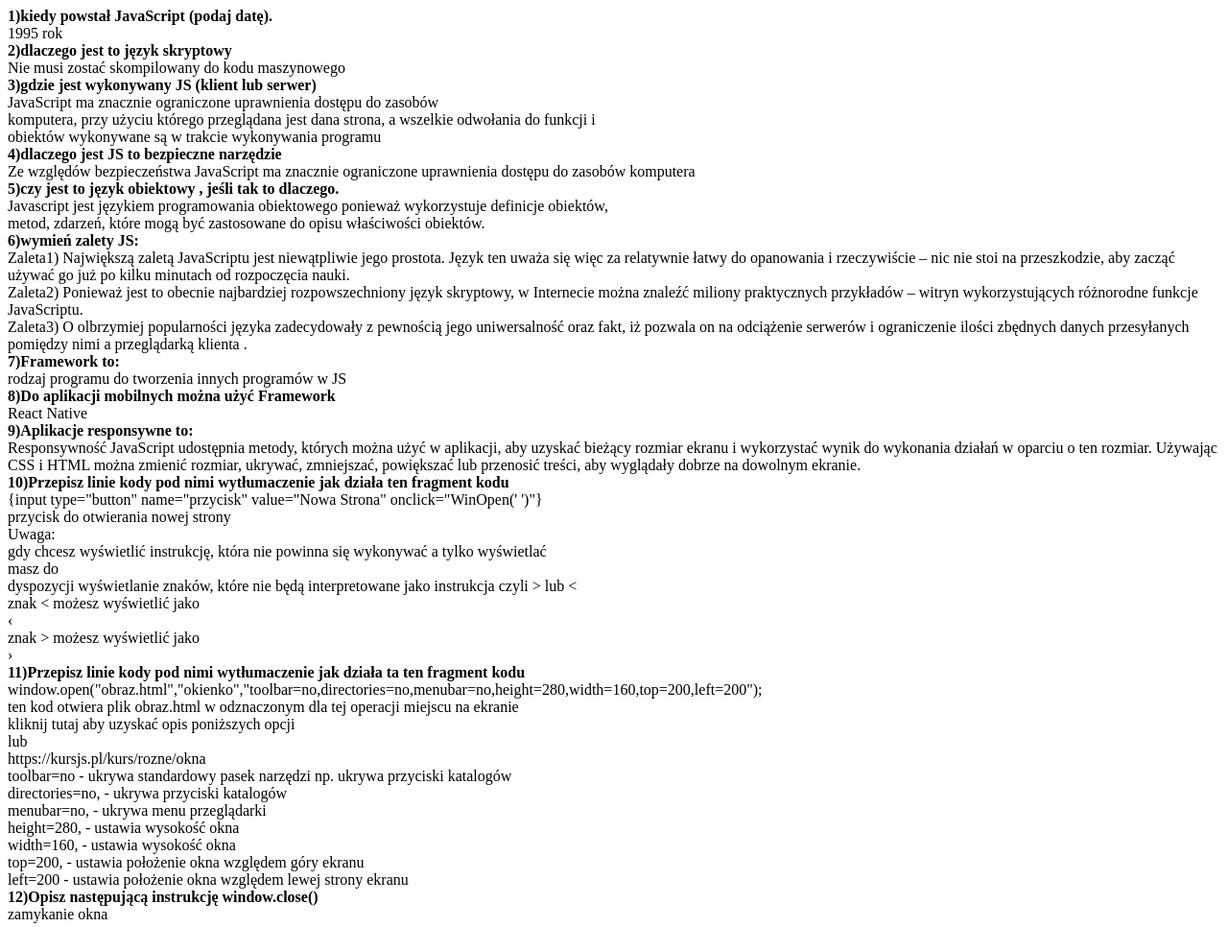
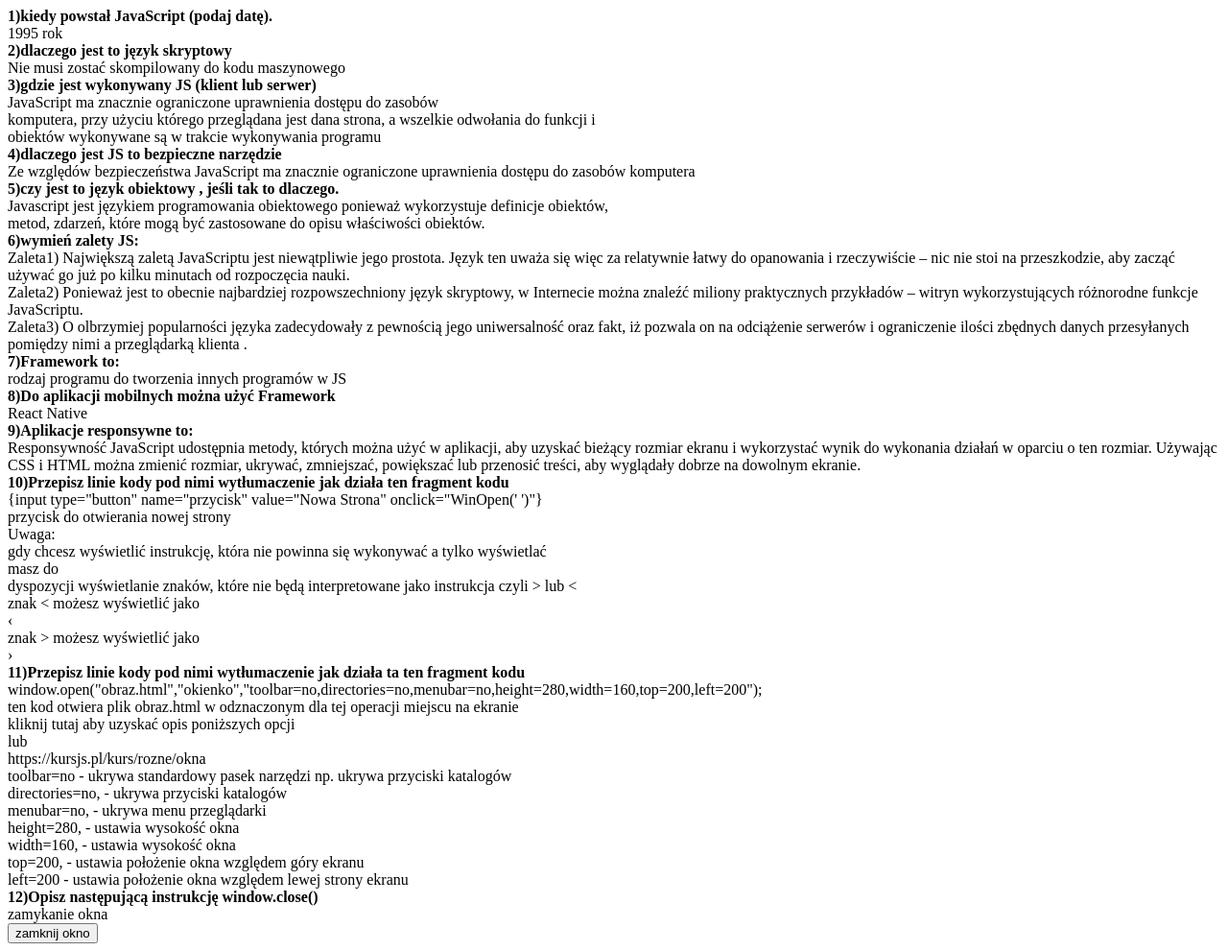
Before and after one commit to dmyhord28/zadania_od28_do_32, a plain HTML site: page zadanie4_hord.html in a window 1280 px wide. Shown: the whole page at 96% size. Before the commit the page ends 970 px from the top, so only its background shows below. Drawn offline with Linux system fonts and the light colour scheme.

Commit message:
Update zadanie4_hord.html

```diff
--- a/zadanie4_hord.html
+++ b/zadanie4_hord.html
@@ -70,6 +70,7 @@ top=200, -  ustawia położenie okna względem góry ekranu <br>
 left=200  -  ustawia położenie okna względem lewej strony ekranu <br>
 <b>12)Opisz następującą instrukcję window.close() <br></b>
 zamykanie okna <br>
+     <input type="button" value="zamknij okno" onclick="okno_zamknij()"/>
 
 </body>
 </html>
```
